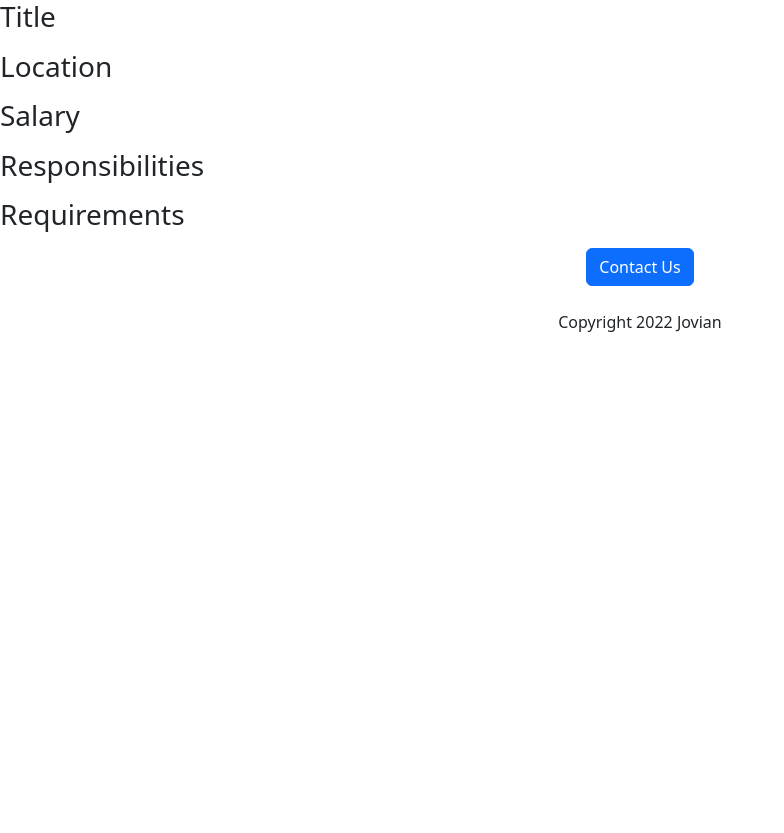
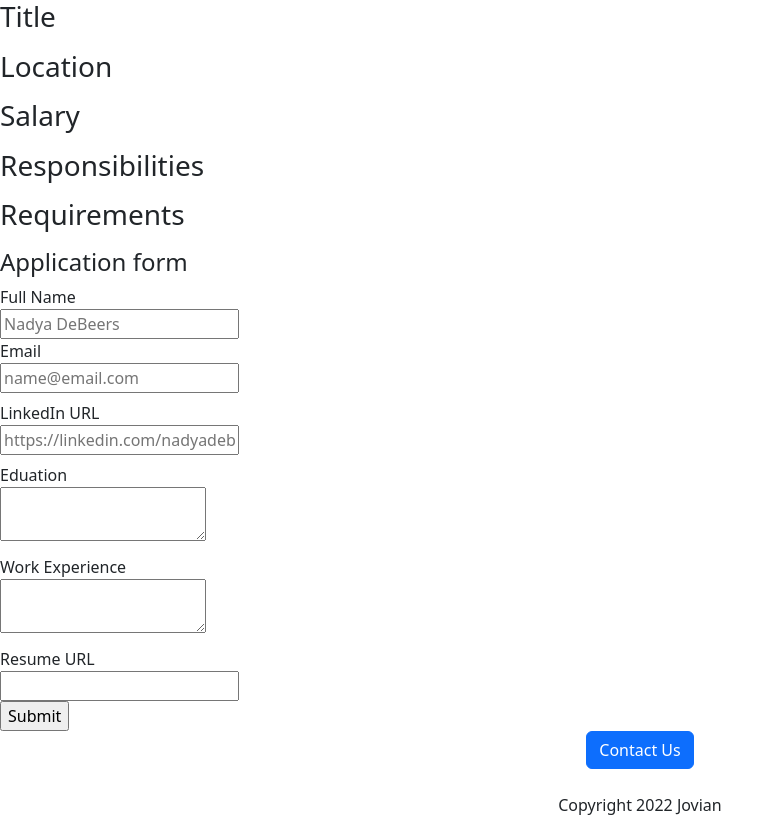
Before and after one commit to DeBeersN/jovian-careers-website-v2, a Flask app: template templates/jobpage.html in a window 1280 px wide. Shown: the whole page, without its empty margins (0-784 px from the left). Before the commit the page ends 332 px from the top, so only its background shows below. Run offline with Flask 2, Linux system fonts and the light colour scheme; the template is opened without the code that fills it, so the values that code supplies are empty.

Commit message:
save applications to db

```diff
--- a/app.py
+++ b/app.py
@@ -1,5 +1,5 @@
-from flask import Flask, render_template, jsonify
-from database import load_jobs_from_db, load_job_from_db
+from flask import Flask, render_template, jsonify, request
+from database import load_jobs_from_db, load_job_from_db, add_application_to_db
 
 app = Flask(__name__)
 
@@ -22,6 +22,15 @@ def show_job(id):
     return "Not Found", 404
   return render_template('jobpage.html', job=job)
 
+@app.route("/job/<id>/apply", methods=['post'])
+def apply_to_job(id):
+  data = request.form
+  job = load_job_from_db(id)
+
+  add_application_to_db(id, data)
+
+  return render_template('application_submitted.html', application=data, job=job)
+
 
 if __name__ == "__main__":
   app.run('0.0.0.0', debug=True)
--- /dev/null
+++ b/templates/application_form.html
@@ -0,0 +1,32 @@
+<h4>Application form</h4>
+<form action="/job/{{job['id']}}/apply" method="post">
+  <div class="mb-2">
+    <label>Full Name</label><br>
+    <input type="text" name="full_name" placeholder="Nadya DeBeers"
+  </div>
+  <div class="mb-2">
+    <label>Email</label><br>
+  <input type="text" name="email" placeholder="name@email.com">
+</div>
+  <div class="mb-2">
+    <label>LinkedIn URL</label><br>
+   <input type="text" name="linkedin_url" placeholder="https://linkedin.com/nadyadebeers">
+  </div>
+
+ <div class="mb-2">
+    <label>Eduation</label><br>
+   <textarea name="education"></textarea>
+  </div>
+
+ <div class="mb-2">
+    <label>Work Experience</label><br>
+   <textarea name="work_experience"></textarea>
+  </div>
+
+ <div class="mb-2">
+    <label>Resume URL</label><br>
+   <input type="text" name="resume_url"
+  </div>
+  <br>
+  <input type="submit"><br>
+</form>
--- a/templates/jobpage.html
+++ b/templates/jobpage.html
@@ -46,6 +46,7 @@
      </li>
      {% endfor %}
    </ol>
+    {% include 'application_form.html' %}
   </body>
    <div class="text-center">
         <button class="btn btn-primary btn -lg">Contact Us</button>
```
Also changed, not shown: database.py (+8 -0 lines), templates/application_submitted.html (added, +16 -0 lines).
